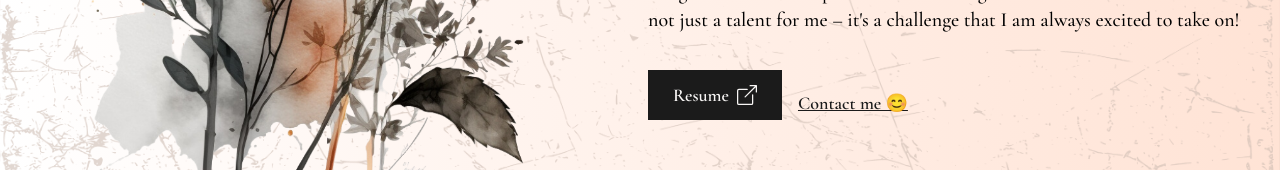
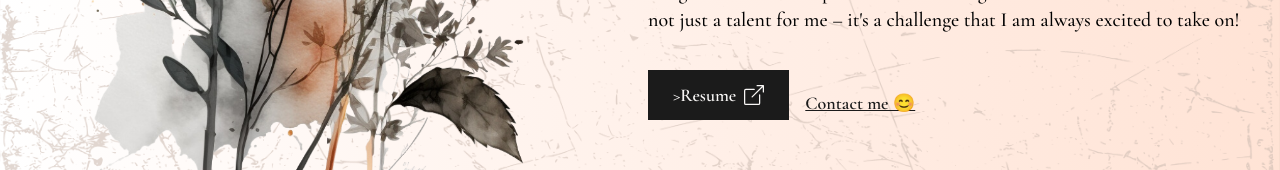
Before and after one commit to kayishau/23_portfolio, a React (Create React App) app: page / in a window 1280 px wide. Shown: the part 493-663 px from the top of the page. Built offline with nearby package versions, Linux system fonts and the light colour scheme; a web font is replaced by a local one.

Commit message:
link to PDF

```diff
--- a/src/sections/Home.js
+++ b/src/sections/Home.js
@@ -36,11 +36,11 @@ const Home = () => {
               </p>
               <div className="flex items-center lg:self-start mt-2">
                 <a
-                  href="UlysseKayisha_Resume_23.pdf"
-                  download="UlysseKayisha_Resume_23.pdf"
+                  href="https://drive.google.com/file/d/19AakJg4kJSXgR-UdL7G3PxcHhSYoPT84/view"
+                  // download="UlysseKayisha_Resume_23.pdf"
                   className="flex items-center bg-dark text-light font-cg p-1.5 px-3 tablet:p-2.5 tablet:px-6 text-base tablet:text-lg font-semibold hover:bg-light hover:text-primary border border-solid border-transparent hover:border-dark delay-150"
                 >
-                  <button>Resume</button> <BsBoxArrowUpRight className="w-5 h-5 ml-2" />
+                 >Resume<BsBoxArrowUpRight className="w-5 h-5 ml-2" />
                 </a>
                 <a
                   href="mailto:ulyssekayisha@gmail.com"
```
